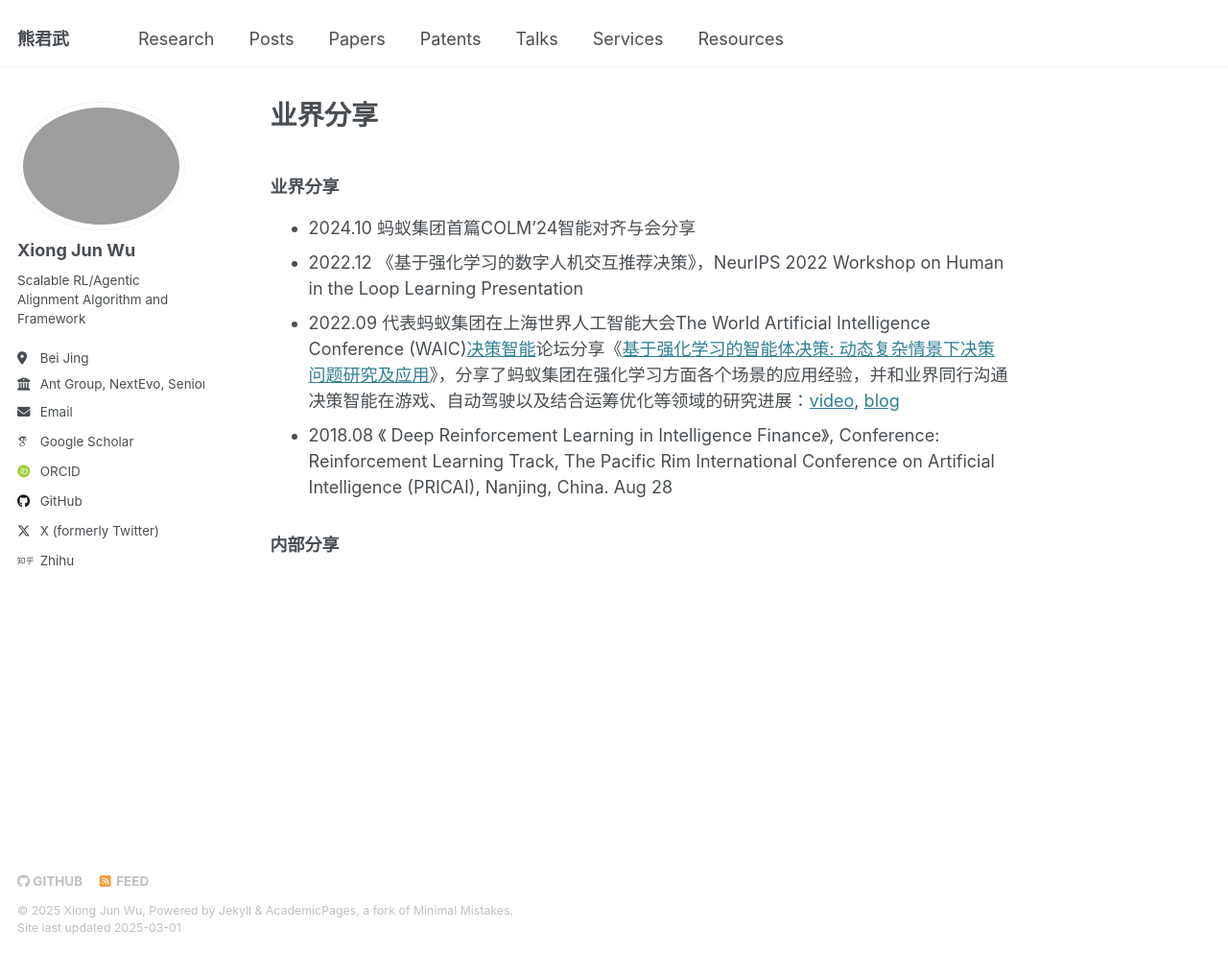
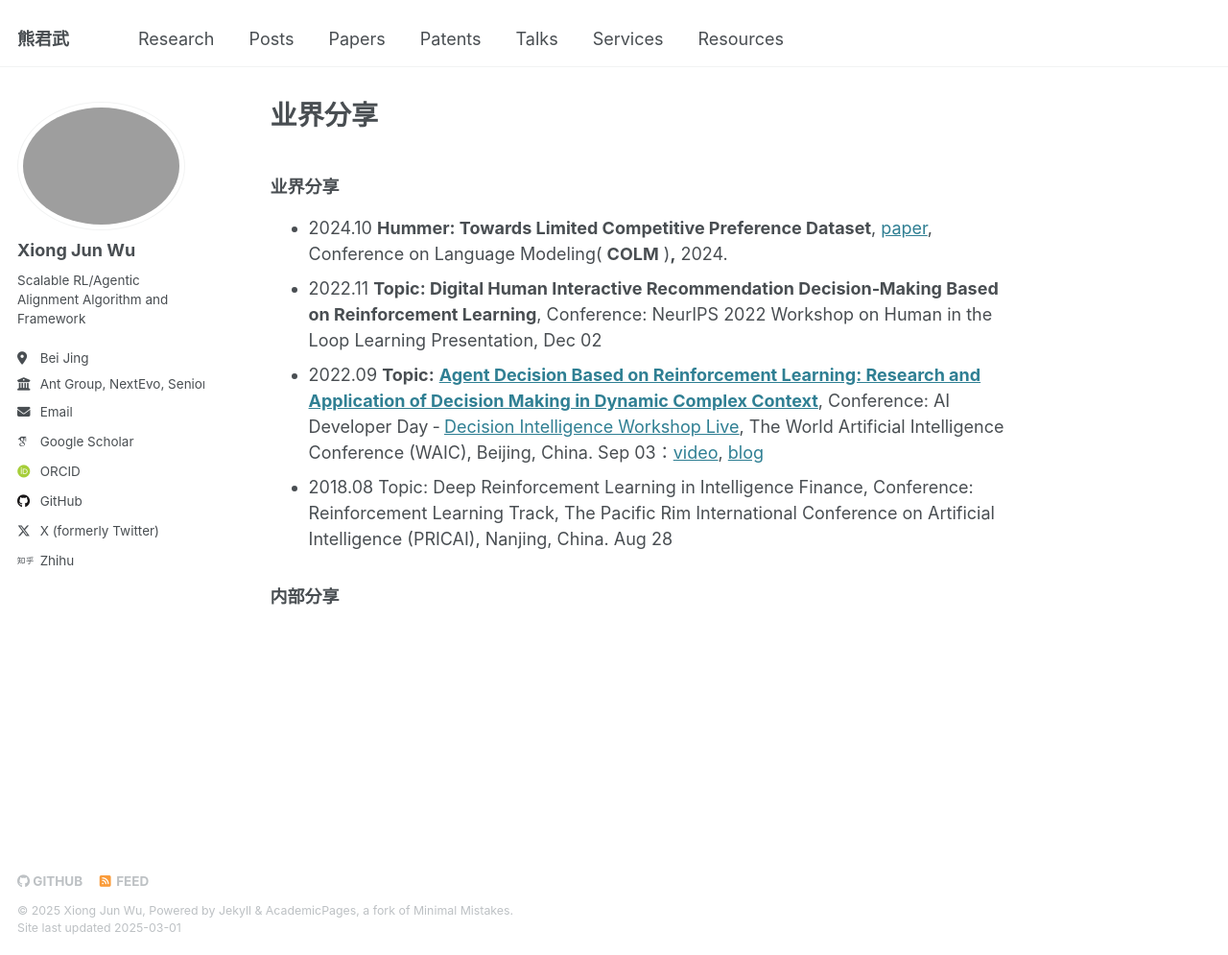
Before and after one commit to junwuxgi/junwuxgi.github.io, a Jekyll site: the page built from talks.md, in a window 1280 px wide and 995 px high. Shown: the whole window at 96% size. Built offline with Jekyll 4.4.1, drawn with Linux system fonts in a browser that asks for light colours; some web fonts are replaced; our own code applies the rules of GitHub Pages for plain Markdown files.

Commit message:
update config

```diff
--- a/talks.md
+++ b/talks.md
@@ -1,11 +1,9 @@
-
-
 ### 业界分享
 
-* 2024.10 蚂蚁集团首篇COLM'24智能对齐与会分享
-* 2022.12 《基于强化学习的数字人机交互推荐决策》，NeurIPS 2022 Workshop on Human in the Loop Learning Presentation
-* 2022.09 代表蚂蚁集团在上海世界人工智能大会The World Artificial Intelligence Conference (WAIC)[决策智能](http://rlchina.org/topic/548)论坛分享《[基于强化学习的智能体决策: 动态复杂情景下决策问题研究及应用](https://www.bilibili.com/video/BV1Fe411M732/)》，分享了蚂蚁集团在强化学习方面各个场景的应用经验，并和业界同行沟通决策智能在游戏、自动驾驶以及结合运筹优化等领域的研究进展：[video](https://www.bilibili.com/video/BV1Fe411M732/), [blog](http://rlchina.org/topic/548)
-* 2018.08 《 Deep Reinforcement Learning in Intelligence Finance》, Conference: Reinforcement Learning Track, The Pacific Rim International Conference on Artificial Intelligence (PRICAI), Nanjing, China. Aug 28
+* 2024.10 **Hummer: Towards Limited Competitive Preference Dataset**, [paper](https://openreview.net/pdf?id=aKwQPRjdGa), Conference on Language Modeling( **COLM** )**,** 2024.
+* 2022.11 **Topic: Digital Human Interactive Recommendation Decision‑Making Based on Reinforcement Learning**, Conference: NeurIPS 2022 Workshop on Human in the Loop Learning Presentation, Dec 02
+* 2022.09 **Topic:** **[Agent Decision Based on Reinforcement Learning: Research and Application of Decision Making in Dynamic Complex Context](https://www.bilibili.com/video/BV1Fe411M732/)**, Conference: AI Developer Day ‑ [Decision Intelligence Workshop Live](http://rlchina.org/topic/548), The World Artificial Intelligence Conference (WAIC), Beijing, China. Sep 03：[video](https://www.bilibili.com/video/BV1Fe411M732/), [blog](http://rlchina.org/topic/548)
+* 2018.08  Topic: Deep Reinforcement Learning in Intelligence Finance, Conference: Reinforcement Learning Track, The Pacific Rim International Conference on Artificial Intelligence (PRICAI), Nanjing, China. Aug 28
 
 ### 内部分享
 
```
